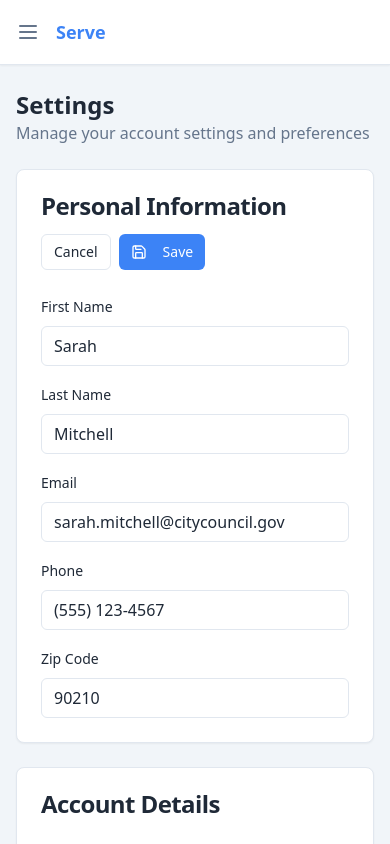
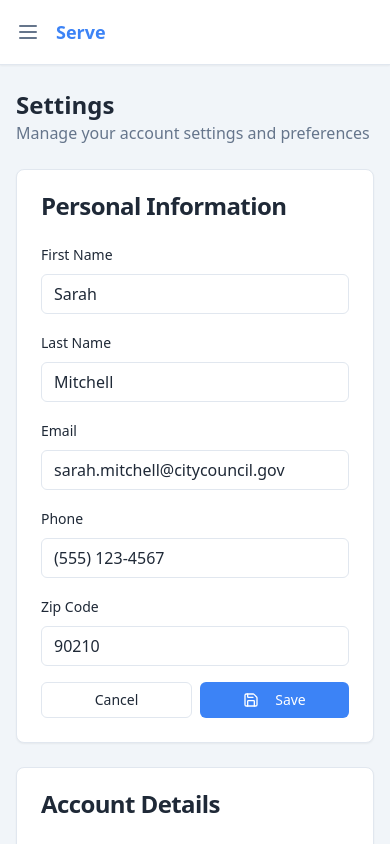
Before and after one commit to kmcost/serve-v3-current, a React (Vite) app: page /settings in a window 390 px wide. Both pictures are taken after a click on the button "Edit". Shown: the top 844 px of the page. Built offline with nearby package versions, Linux system fonts and the light colour scheme.

Commit message:
Fix button placement on mobile
Move the selected button to the bottom of its container on mobile devices.

```diff
--- a/src/pages/Settings.tsx
+++ b/src/pages/Settings.tsx
@@ -155,10 +155,10 @@ const Settings = () => {
 
               <CardTitle>Personal Information</CardTitle>
             </div>
-            {!isEditingPersonal ? <Button variant="outline" size="sm" onClick={() => setIsEditingPersonal(true)}>
+            {!isEditingPersonal ? <Button variant="outline" size="sm" onClick={() => setIsEditingPersonal(true)} className="hidden sm:flex">
                 <Edit className="h-4 w-4 mr-2" />
                 Edit
-              </Button> : <div className="flex space-x-2">
+              </Button> : <div className="hidden sm:flex space-x-2">
                 <Button variant="outline" size="sm" onClick={cancelPersonalEdit}>
                   Cancel
                 </Button>
@@ -191,6 +191,22 @@ const Settings = () => {
               <Label htmlFor="zipCode">Zip Code</Label>
               <Input id="zipCode" value={personalInfo.zipCode} onChange={e => handlePersonalInfoChange('zipCode', e.target.value)} disabled={!isEditingPersonal} />
             </div>
+          </div>
+
+          {/* Mobile buttons */}
+          <div className="flex sm:hidden justify-end">
+            {!isEditingPersonal ? <Button variant="outline" size="sm" onClick={() => setIsEditingPersonal(true)} className="w-full">
+                <Edit className="h-4 w-4 mr-2" />
+                Edit
+              </Button> : <div className="flex space-x-2 w-full">
+                <Button variant="outline" size="sm" onClick={cancelPersonalEdit} className="flex-1">
+                  Cancel
+                </Button>
+                <Button size="sm" onClick={savePersonalInfo} className="flex-1">
+                  <Save className="h-4 w-4 mr-2" />
+                  Save
+                </Button>
+              </div>}
           </div>
         </CardContent>
       </Card>
```
